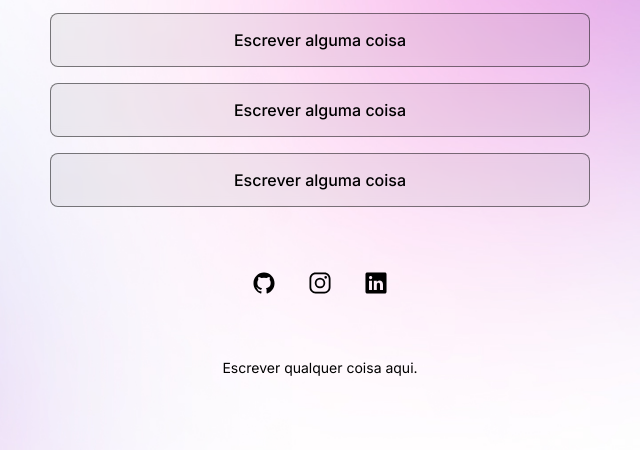
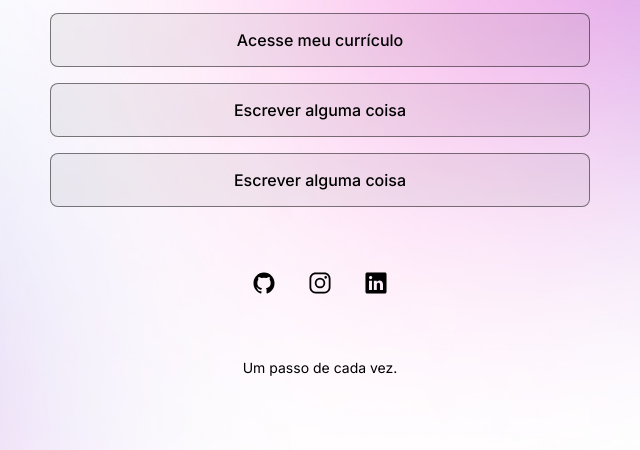
Before and after one commit to brunobroiettii/Estudos, a plain HTML site: page Html_Css-JavaS/Projeto/index.html in a window 1280 px wide. Shown: the part 365-815 px from the top of the page, 320-960 px from the left. Drawn offline with nearby package versions, Linux system fonts and the light colour scheme.

Commit message:
Add files via upload
Mudança nas escritas.

```diff
--- a/Html_Css-JavaS/Projeto/index.html
+++ b/Html_Css-JavaS/Projeto/index.html
@@ -32,7 +32,7 @@
         </li>
 
         <li>
-          <a href="#">Escrever alguma coisa</a>
+          <a href="#">Acesse meu currículo</a>
         </li>
 
         <li>
@@ -58,7 +58,7 @@
       </div>
 
       <footer>
-        Escrever qualquer coisa aqui.
+        Um passo de cada vez.
       </footer>
 
     </div>
```
